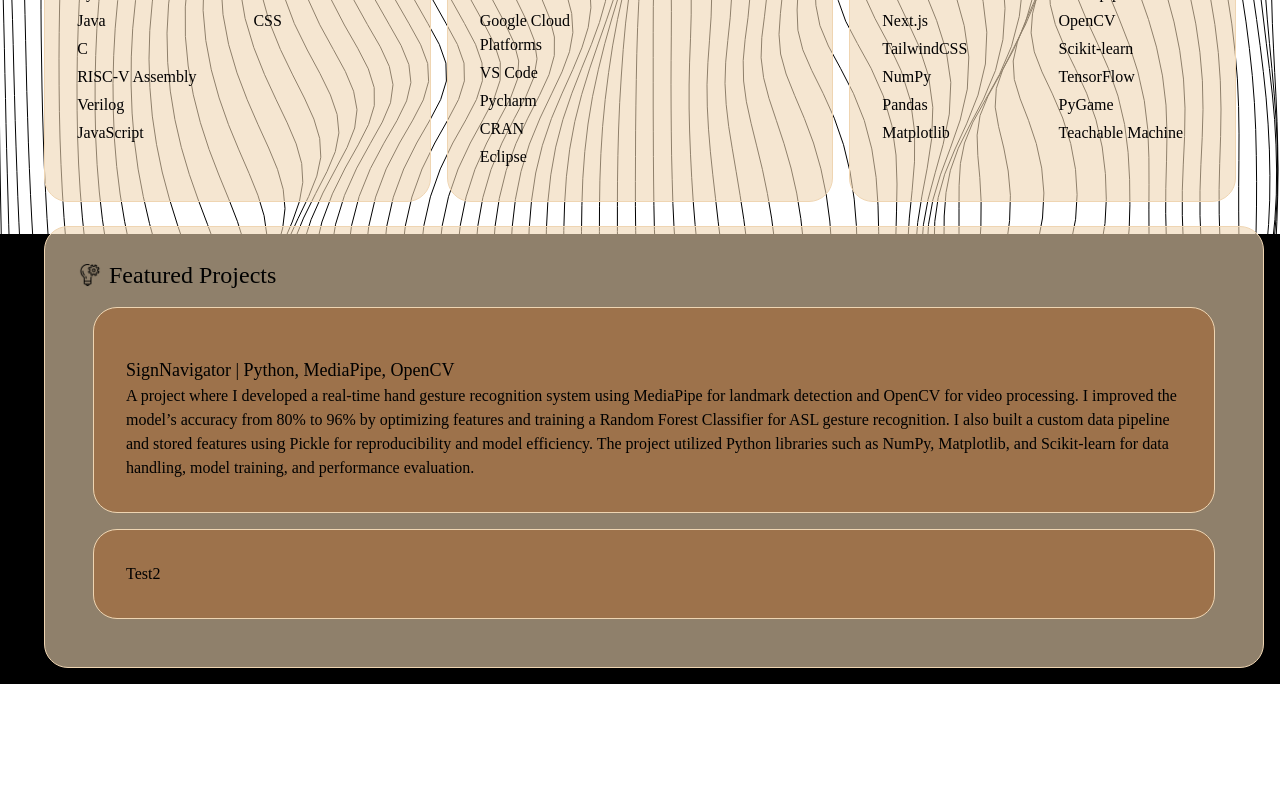
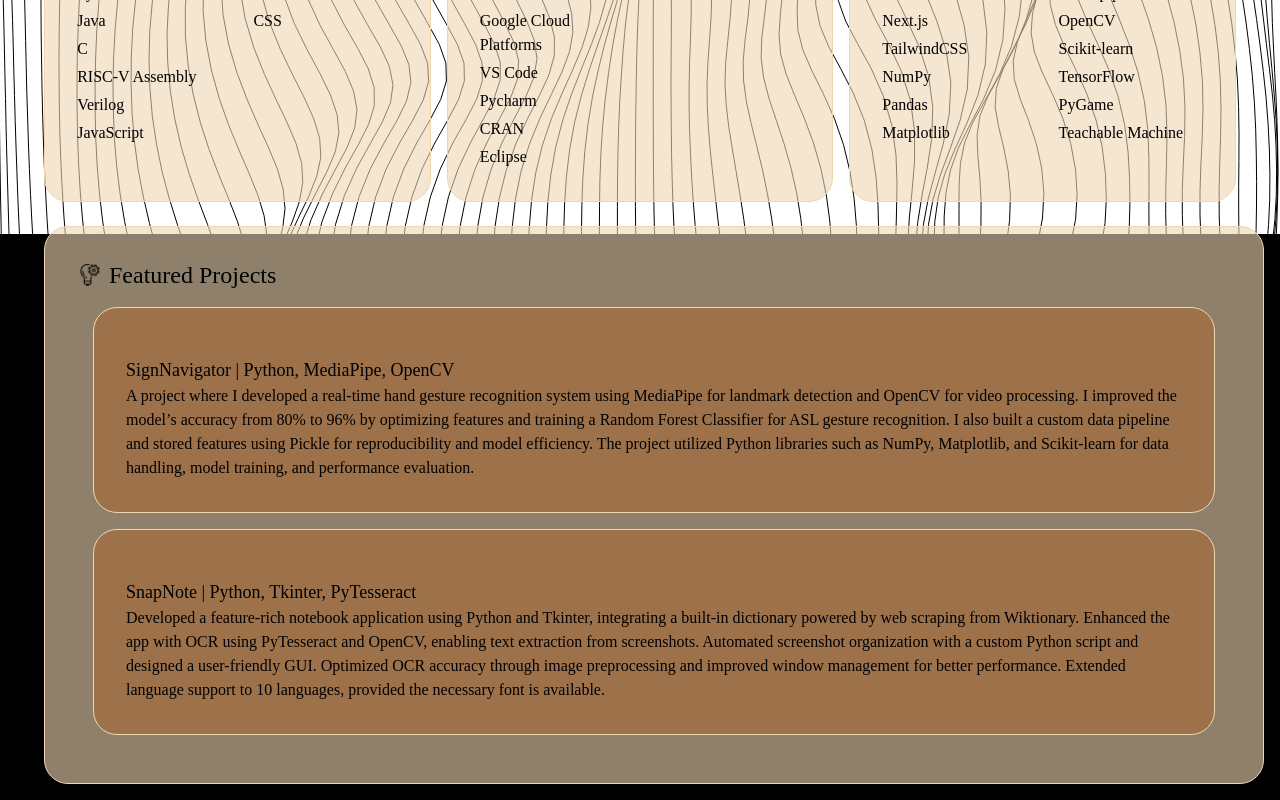
Before and after one commit to Rahbir1518/Portfolio-Website, a React (Vite) app: page / in a window 1280 px wide. Shown: the part 566-1366 px from the top of the page. Before the commit the page ends 1250 px from the top, so only its background shows below. Built offline with nearby package versions, Linux system fonts and the light colour scheme; a web font is replaced by a local one.

Commit message:
FeaturedProjects

```diff
--- a/src/components/FeaturedProjects.jsx
+++ b/src/components/FeaturedProjects.jsx
@@ -24,7 +24,19 @@
           </span>
         </SpotlightCard>
 
-        <SpotlightCard className='bg-ternary/30 p-4 m-4' spotlightColor='#F8EFE0'> Test2</SpotlightCard>
+        <SpotlightCard className='bg-ternary/30 p-4 m-4' spotlightColor='#F8EFE0'>
+
+          <h1 className='text-secondary font-primary text-lg mt-4'>
+            <a className="text-black cursor-none hover:underline" href="https://github.com/Rahbir1518/SnapNote"  target="_blank" rel="noopener noreferrer"> SnapNote | Python, Tkinter, PyTesseract</a>
+          </h1>
+
+          <span className='font-secondary'>Developed a feature-rich notebook application using Python and Tkinter, integrating a built-in dictionary powered by web scraping from Wiktionary.
+            Enhanced the app with OCR using PyTesseract and OpenCV, enabling text extraction from screenshots.
+            Automated screenshot organization with a custom Python script and designed a user-friendly GUI.
+            Optimized OCR accuracy through image preprocessing and improved window management for better performance.
+            Extended language support to 10 languages, provided the necessary font is available.
+          </span>
+        </SpotlightCard>
 
       </div>
     </SpotlightCard>
```
